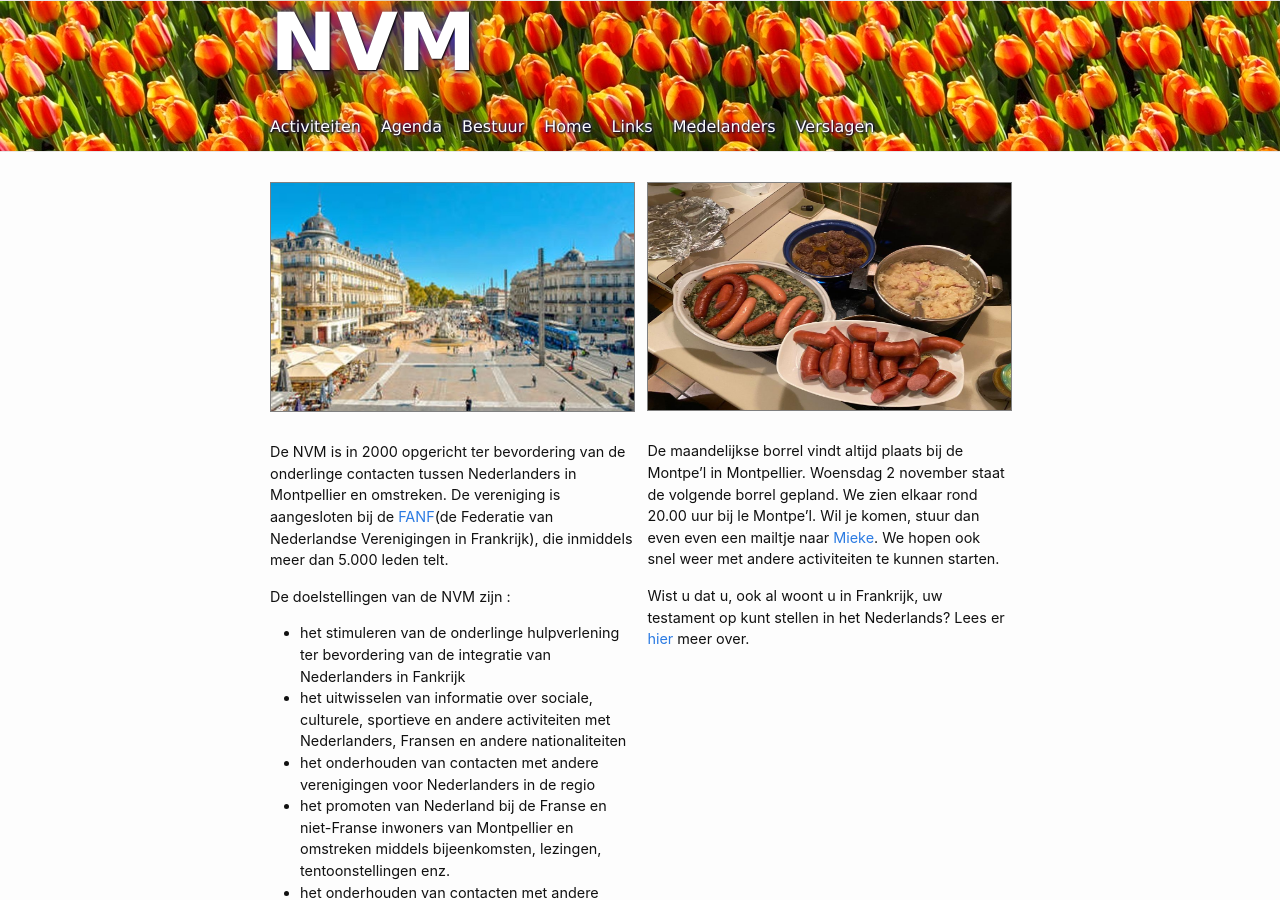
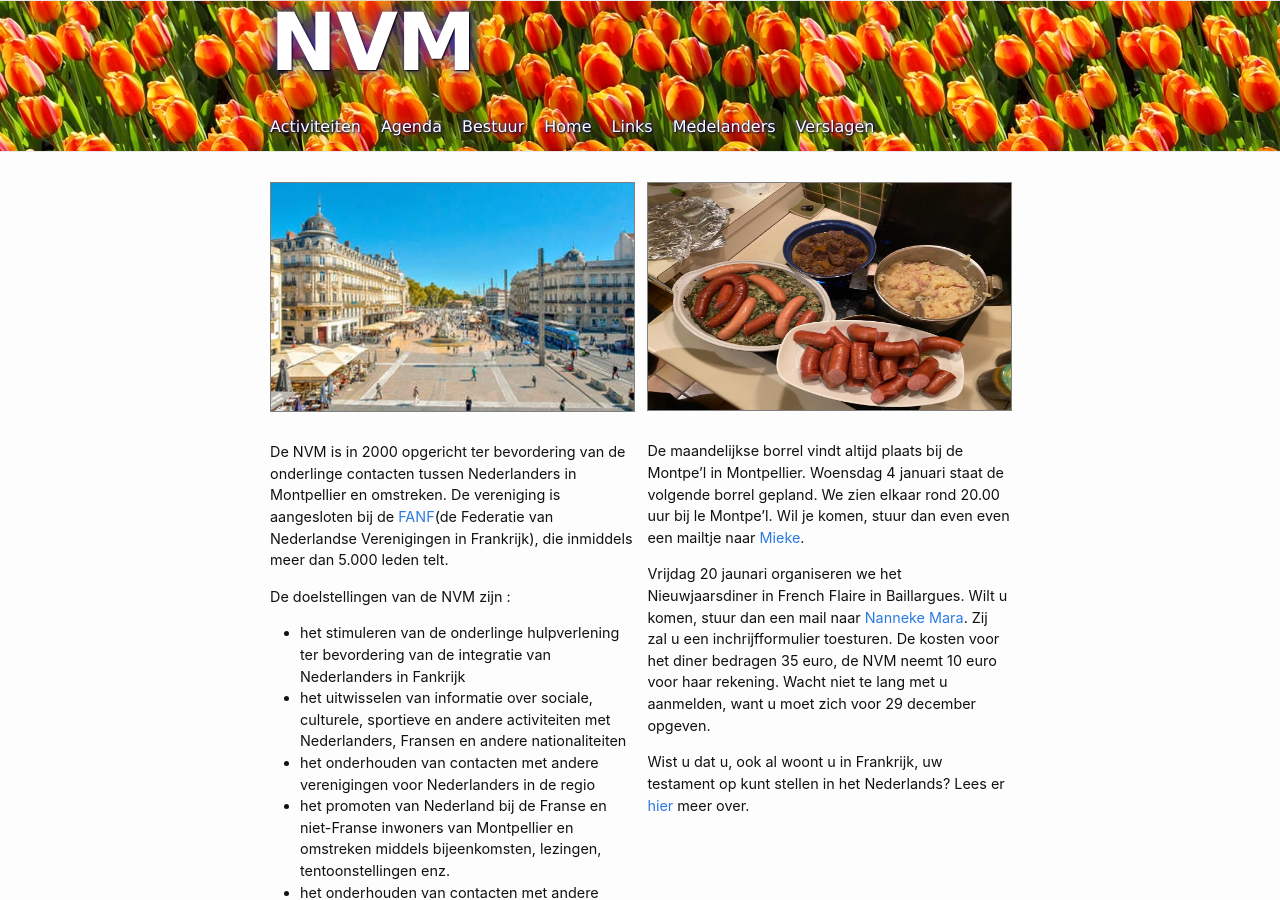
Before and after one commit to nederland34-fr/nederland34-fr.github.io, a Jekyll site: the page built from index.md, in a window 1280 px wide and 900 px high. Built offline with Jekyll 4.4.1, drawn with Linux system fonts in a browser that asks for light colours.

Commit message:
Update index.md

```diff
--- a/index.md
+++ b/index.md
@@ -33,10 +33,10 @@ In ruil hiervoor hebben de donateurs een gereduceerd tarief voor de meeste van o
 
 <img src="/assets/images/stamppotten.jpg" width="100%" height="227">
 
-De maandelijkse borrel vindt altijd plaats bij de Montpe'l in Montpellier. Woensdag 2 november staat de volgende borrel gepland. We zien elkaar rond 20.00 uur bij le Montpe'l. Wil je komen, stuur dan even even een mailtje naar [Mieke](mailto:mieke.kriens@aqute.biz).
-We hopen ook snel weer met andere activiteiten te kunnen starten.
+De maandelijkse borrel vindt altijd plaats bij de Montpe'l in Montpellier. Woensdag 4 januari staat de volgende borrel gepland. We zien elkaar rond 20.00 uur bij le Montpe'l. Wil je komen, stuur dan even even een mailtje naar [Mieke](mailto:mieke.kriens@aqute.biz).
 
+Vrijdag 20 jaunari organiseren we het Nieuwjaarsdiner in French Flaire in Baillargues. Wilt u komen, stuur dan een mail naar [Nanneke Mara](mailto:marra.nan@gmail.com). Zij zal u een inchrijfformulier toesturen. De kosten voor het diner bedragen 35 euro, de NVM neemt 10 euro voor haar rekening. Wacht niet te lang met u aanmelden, want u moet zich voor 29 december opgeven.
 
-  Wist u dat u, ook al woont u in Frankrijk, uw testament op kunt stellen in het Nederlands? Lees er [hier](https://www.service-public.fr/particuliers/actualites/A15716?xtor=EPR-141) meer over.
+Wist u dat u, ook al woont u in Frankrijk, uw testament op kunt stellen in het Nederlands? Lees er [hier](https://www.service-public.fr/particuliers/actualites/A15716?xtor=EPR-141) meer over.
 
 </div>
```
